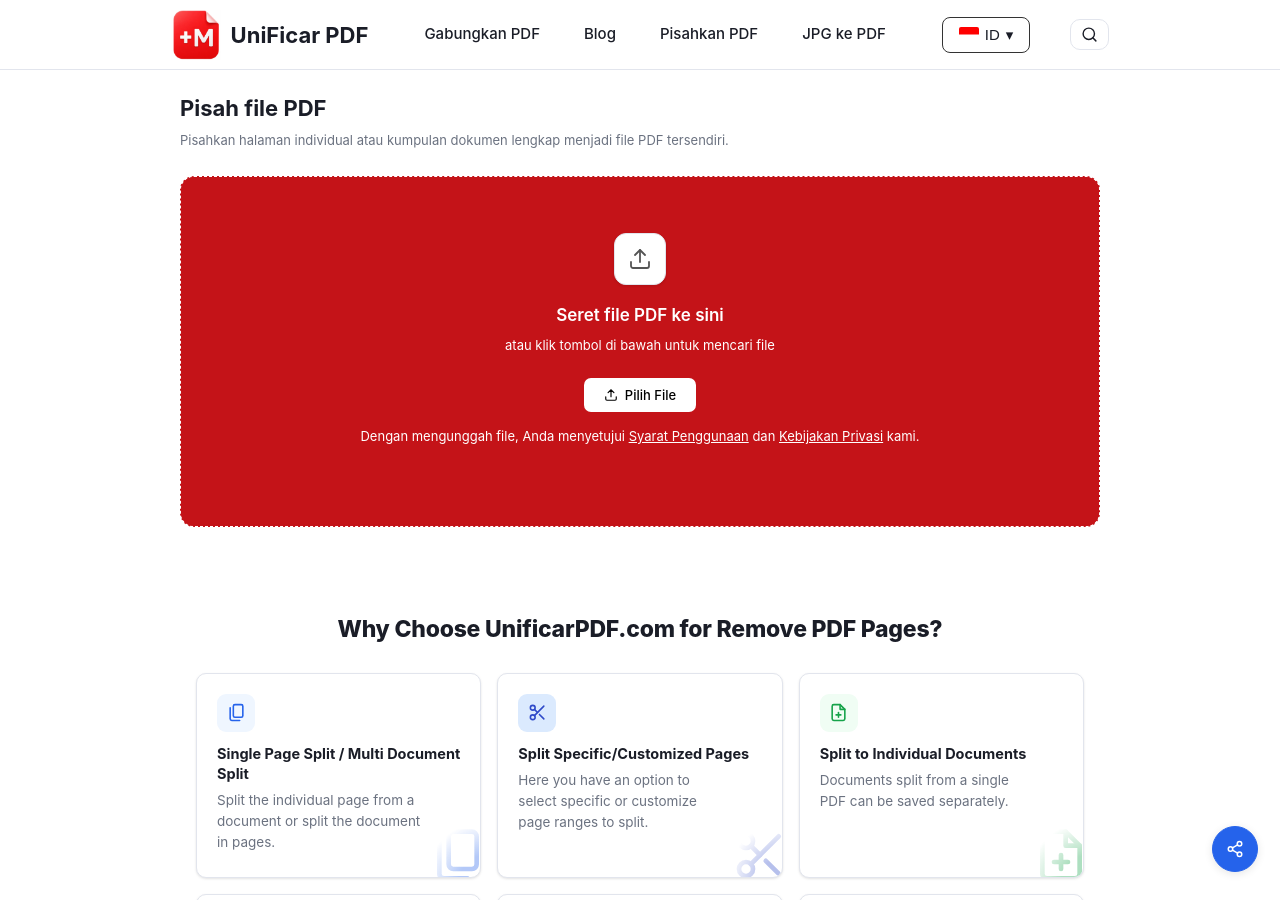
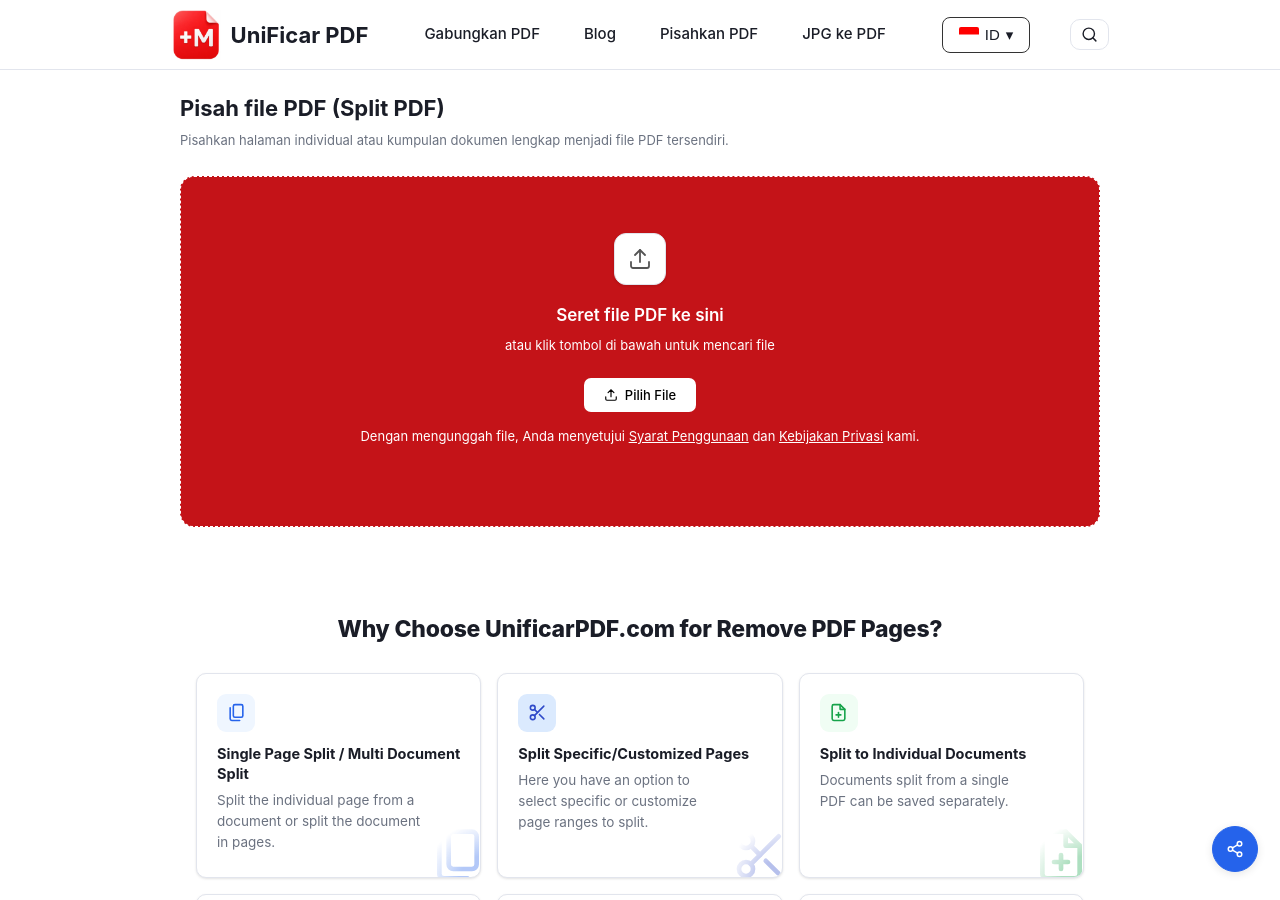
Before and after one commit to rforrupesh/jekyllmultilingual, a Jekyll site: the page built from id/pisah-pdf.md, in a window 1280 px wide and 900 px high. Built offline with Jekyll 4.4.1, drawn with Linux system fonts in a browser that asks for light colours.

Commit message:
Update pisah-pdf.md

```diff
--- a/id/pisah-pdf.md
+++ b/id/pisah-pdf.md
@@ -778,7 +778,7 @@
 <!-- ─── UPLOAD STATE ─── -->
   <div id="uploadState">
     <div class="upload-inner">
-      <h1>Pisah file PDF</h1>
+      <h1>Pisah file PDF (Split PDF)</h1>
       <p class="sub">Pisahkan halaman individual atau kumpulan dokumen lengkap menjadi file PDF tersendiri.</p>
       <div class="drop-zone" id="dropZone">
         <div class="dz-icon">
```
